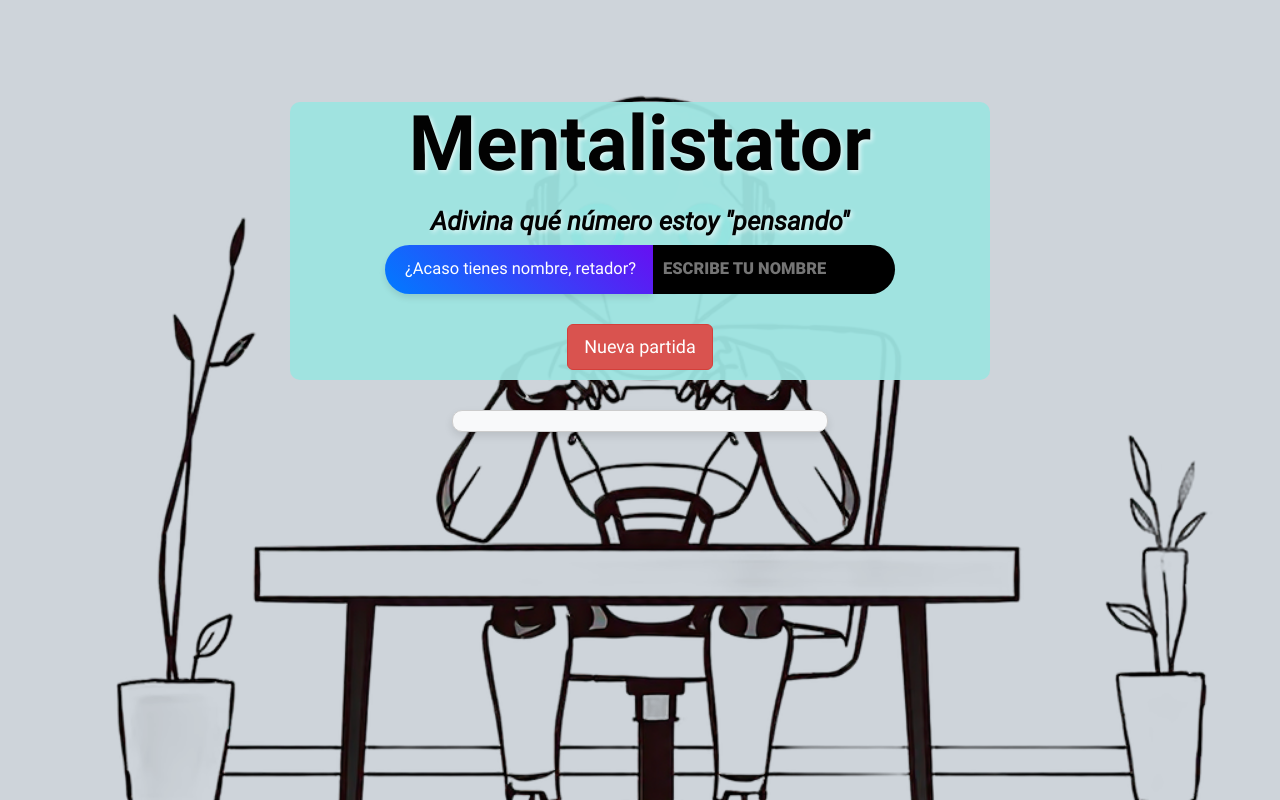
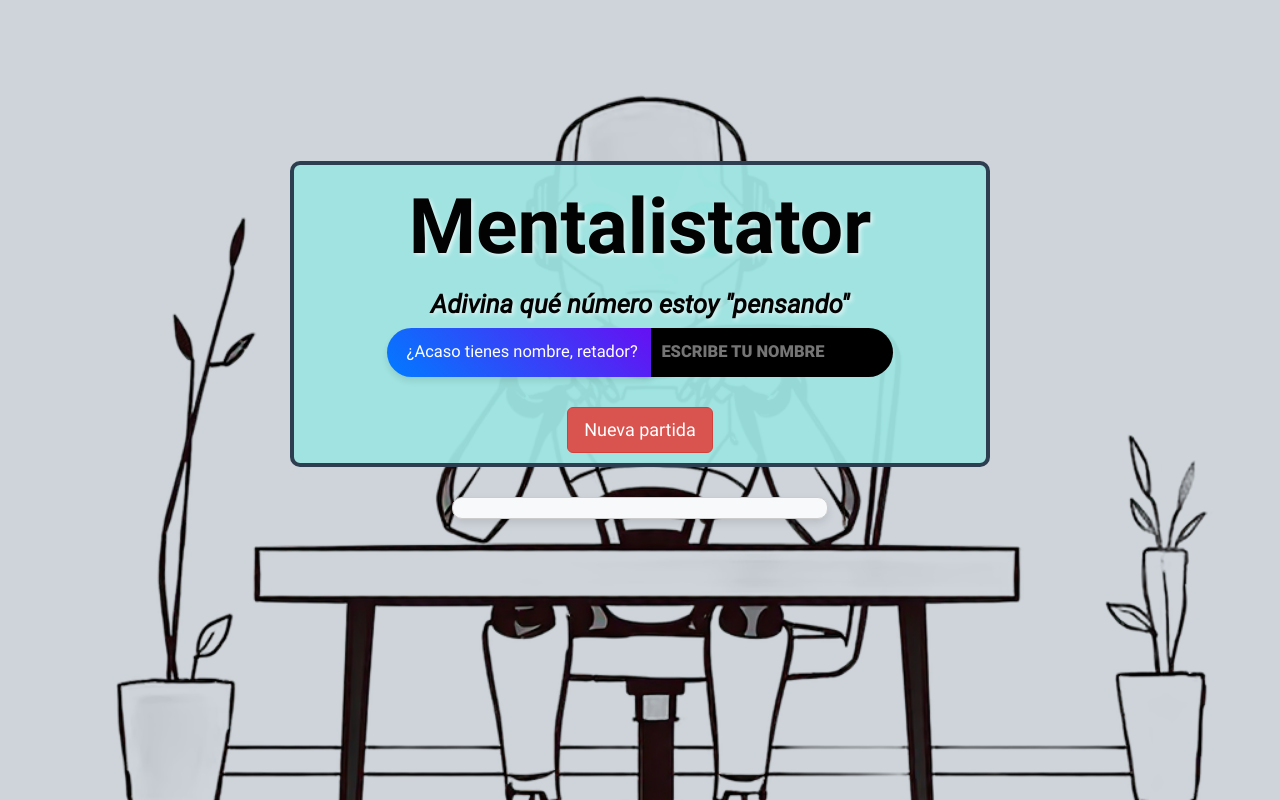
Before and after one commit to AlejandroCaldi/proyecto-final-grupo, a website built with Parcel: page front/src/index.html in a window 1280 px wide. Built offline with nearby package versions, Linux system fonts and the light colour scheme; files whose address does not match are found by name.

Commit message:
CSS "zona juego"

```diff
--- a/front/src/css/estilos.css
+++ b/front/src/css/estilos.css
@@ -146,8 +146,10 @@
     padding: 0px 0px 10px 0px;
     border-radius: 10px; /* Opcional: bordes redondeados */
     margin: 0 auto; /* Centra el bloque */
+    margin-top: 15%;
     font-family: 'Roboto', sans-serif;
     animation: fadeIn 1.4s ease-out; /* Aparece suavemente */
+    border: 4px solid #2c3e50; /* Puedes cambiar el color y grosor del borde */
 }
 
 /* Ajustes para pantallas medianas */
```
